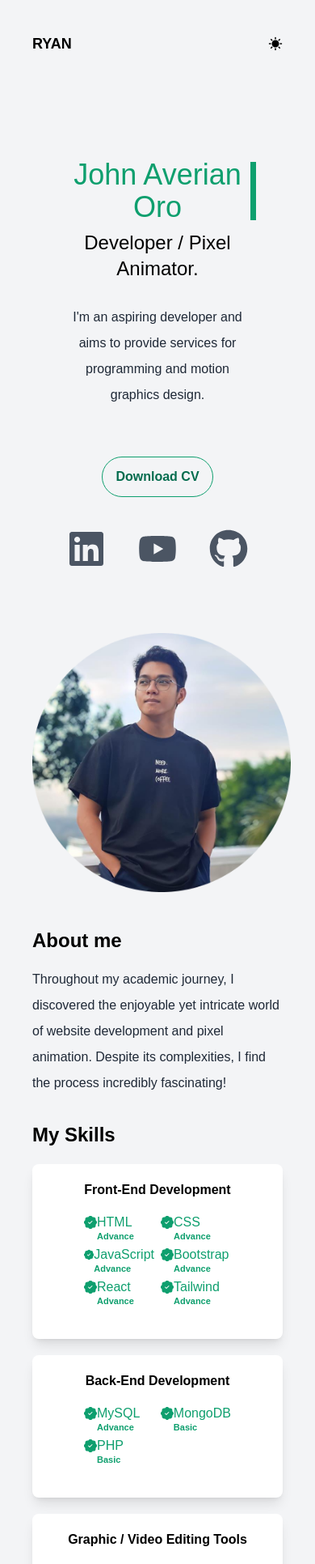
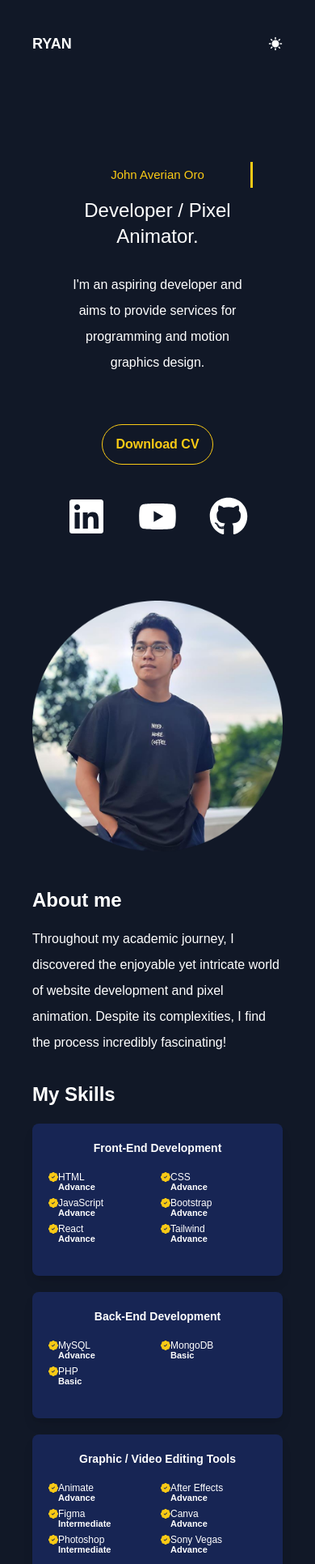
Before and after one commit to RaynGH/new-portfolio, a React (Create React App) app: page / in a window 390 px wide. Shown: the top 1932 px of the page at 81% size. Built offline with nearby package versions, Linux system fonts and the light colour scheme.

Commit message:
default dark mode and adjusted responsive design

```diff
--- a/src/Pages/Homepage.jsx
+++ b/src/Pages/Homepage.jsx
@@ -4,7 +4,7 @@ import Image from '../Images/CroppedPic.png';
 import { FaLinkedin, FaYoutube, FaGithub, FaViber, FaFacebookMessenger } from "react-icons/fa";
 import { MdSunny, MdOutlineSupportAgent, MdDesignServices } from "react-icons/md";
 import { BsFillPatchCheckFill, BsGlobe } from "react-icons/bs";
-import OrdersImg from '../Images/Orders.png';
+// import OrdersImg from '../Images/Orders.png';
 import { useState } from 'react';
 import PepsimanVsKefla from '../Images/PepsimanVsKefla.jpg';
 import GohanvsBlack from '../Images/GohanvsGokuBlack.jpg';
@@ -21,7 +21,7 @@ import CV from '../Assets/CV_ORO.pdf';
 
 function Homepage() {
 
-    const [darkMode, setDarkMode] = useState(false);
+    const [darkMode, setDarkMode] = useState(true);
 
     // Modals
     const [open, setOpen] = useState(false);
@@ -46,11 +46,13 @@ function Homepage() {
                 {/* Intro Section */}
                 {/* text-5xl py-2 text-blue-600 font-medium md:text-6xl dark:text-yellow-300 */}
                 <div className='text-center p-10'>
-                    <center><h2 className='text-4xl relative inline-block w-full max-w-md text-green-500 font-medium md:text-6xl before:absolute before:inset-0
-                                    before:animate-typewriter
+                    <center><h2 className='text-4xl relative inline-block w-full max-w-md text-green-500 font-medium md:text-3xl
+                                    before:absolute before:inset-0 before:animate-typewriter
                                   before:bg-gray-100 dark:before:bg-gray-900 after:absolute after:inset-1 after:w-[0.200em]
-                                    after:animate-caret after:bg-green-500 dark:after:bg-yellow-300 dark:text-yellow-300'>John Averian Oro</h2></center>
-                    <h3 className='text-2xl py-2 md:text-3xl dark:text-white'>Developer / Pixel Animator.</h3>
+                                    after:animate-caret after:bg-green-500 dark:after:bg-yellow-300 dark:text-yellow-300
+                                    xs:text-sm sm:text-2xl ms:text-[15px] lg:text-3xl'>
+                                    John Averian Oro</h2></center>
+                    <h3 className='text-2xl py-2 md:text-3xl dark:text-white ms:text-md'>Developer / Pixel Animator.</h3>
                     <p className='text-md py-5 leading-8 text-gray-800 md:text-xl max-w-xl mx-auto dark:text-white'>
                         I'm an aspiring developer and aims to provide services for programming and motion graphics design.
                     </p>
@@ -74,7 +76,7 @@ function Homepage() {
                         <FaGithub   className='dark:text-white cursor-pointer'/>
                     </a>
                 </div>
-                <div className='relative mx-auto w-80 h-80 mt-10 md:h-96 md:w-96'>
+                <div className='relative mt-10 lg:mx-auto md:mx-auto md:h-72 md:w-72 sm:h-72 sm:w-72 xs:mx-auto xs:h-72 xs:w-72'>
                     <img src={Image} className='object-cover' alt='profile'/>
                 </div>
             </section>
@@ -91,13 +93,13 @@ function Homepage() {
                 {/* Skills section */}
                 <h3 className="text-2xl py-5 dark:text-white font-semibold">My Skills</h3>
                 <div className='flex flex-wrap justify-center'>
-                    <div className='w-96 rounded-lg bg-white shadow-lg mb-5 sm:mx-5 dark:bg-blue-950'>
+                    <div className='w-96 rounded-lg bg-white shadow-lg  mb-5 sm:mx-5 xs:mx-5 xs:text-sm ms:text-sm  dark:bg-blue-950'>
                         {/* Heading */}
                         <div className='h-50'>
                             <h4 className='font-semibold text-center py-5 dark:text-white'>Front-End Development</h4>
                         </div>
 
-                        <div className='grid grid-cols-2 gap-2 px-16 pb-10'>
+                        <div className='grid grid-cols-2 gap-2 lg:text-[15px] lg:mx-10 ml:mx-10 md:mx-20 ms:px-5 pb-10 ms:text-[12px]'>
                             <div className='flex flex-shrink-0 text-green-500 dark:text-yellow-300'>
                                 <BsFillPatchCheckFill/>
                                 <div className='leading-none'>
@@ -142,11 +144,11 @@ function Homepage() {
                             </div>
                         </div>
                     </div>
-                    <div className='w-96 rounded-lg bg-white shadow-lg mb-5 sm:mx-5 dark:bg-blue-950'>
+                    <div className='w-96 rounded-lg bg-white shadow-lg mb-5 sm:mx-5 xs:mx-5 xs:text-sm dark:bg-blue-950'>
                         <div className='h-50'>
-                            <h4 className='font-semibold text-center py-5 dark:text-white'>Back-End Development</h4>
+                            <h4 className='font-semibold text-center py-5 dark:text-white ms:text-sm'>Back-End Development</h4>
                         </div>
-                        <div className='grid grid-cols-2 gap-2 px-16 pb-10'>
+                        <div className='grid grid-cols-2 gap-2 lg:text-[15px] lg:mx-10 ml:mx-10 ms:px-5 ms:text-[12px] pb-10'>
                             <div className='flex flex-shrink-0 text-green-500 dark:text-yellow-300'>
                                 <BsFillPatchCheckFill/>
                                 <div className='leading-none'>
@@ -170,11 +172,11 @@ function Homepage() {
                             </div>
                         </div>
                     </div>
-                    <div className='w-96 rounded-lg bg-white shadow-lg mb-5 sm:mx-5 dark:bg-blue-950'>
+                    <div className='w-96 rounded-lg bg-white shadow-lg mb-5 sm:mx-5 xs:mx-5 xs:text-sm dark:bg-blue-950'>
                         <div className='h-50'>
-                            <h4 className='font-semibold text-center py-5 dark:text-white'>Graphic / Video Editing Tools</h4>
+                            <h4 className='font-semibold text-center py-5 dark:text-white ms:text-sm'>Graphic / Video Editing Tools</h4>
                         </div>
-                        <div className='grid grid-cols-2 gap-2 px-16 pb-10'>
+                        <div className='grid grid-cols-2 gap-2 lg:text-[15px] lg:mx-10 ml:mx-10 ms:px-5 ms:text-[12px] pb-10'>
                             <div className='flex flex-shrink-0 text-green-500 dark:text-yellow-300'>
                                 <BsFillPatchCheckFill/>
                                 <div className='leading-none'>
@@ -219,11 +221,11 @@ function Homepage() {
                             </div>
                         </div>
                     </div>
-                    <div className='w-96 rounded-lg bg-white shadow-lg mb-5 sm:mx-5 dark:bg-blue-950'>
+                    <div className='w-96 rounded-lg bg-white shadow-lg mb-5 sm:mx-5 xs:mx-5 xs:text-sm dark:bg-blue-950'>
                         <div className='h-50'>
-                            <h4 className='font-semibold text-center py-5 dark:text-white'>Office Tools</h4>
+                            <h4 className='font-semibold text-center py-5 dark:text-white ms:text-sm'>Office Tools</h4>
                         </div>
-                        <div className='grid grid-cols-2 gap-2 px-16 pb-10'>
+                        <div className='grid grid-cols-2 gap-2 lg:text-[15px] lg:mx-10 ml:mx-10 ms:px-5 ms:text-[12px] pb-10'>
                             <div className='flex flex-shrink-0 text-green-500 dark:text-yellow-300'>
                                 <BsFillPatchCheckFill/>
                                 <div className='leading-none'>
--- a/tailwind.config.js
+++ b/tailwind.config.js
@@ -8,7 +8,9 @@ module.exports = {
   ],
   theme: {
     screens:{
-      'xs': '576px',
+      'ms': '320px',
+      'xs': {'min' : '350px', 'max': '375px'},
+      'ml': '425px',
       'sm': '640px',
       'md': {'min': '768px', 'max': '992px'},
       'lg': '1024px',
```
